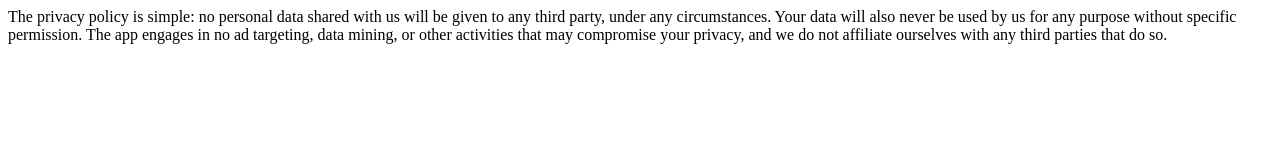
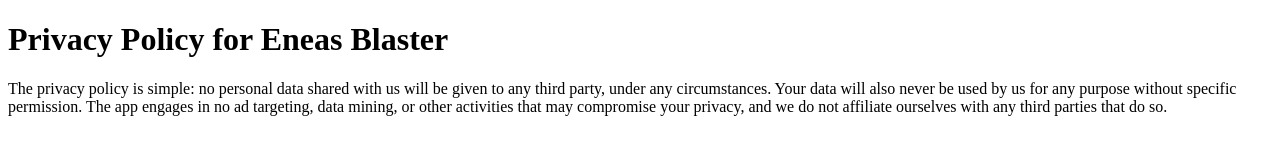
Before and after one commit to chwon/eneasblaster, a plain HTML site: page index.html in a window 1280 px wide. Drawn offline with Linux system fonts and the light colour scheme.

Commit message:
Update index.html

```diff
--- a/index.html
+++ b/index.html
@@ -6,6 +6,8 @@
 </head>
 
 <body>
+<h1>Privacy Policy for Eneas Blaster</h1>
+
 The privacy policy is simple: no personal data shared with us will be given to any third party, under any circumstances. Your data will also never be used by us for any purpose without specific permission.
 
 The app engages in no ad targeting, data mining, or other activities that may compromise your privacy, and we do not affiliate ourselves with any third parties that do so.
```
